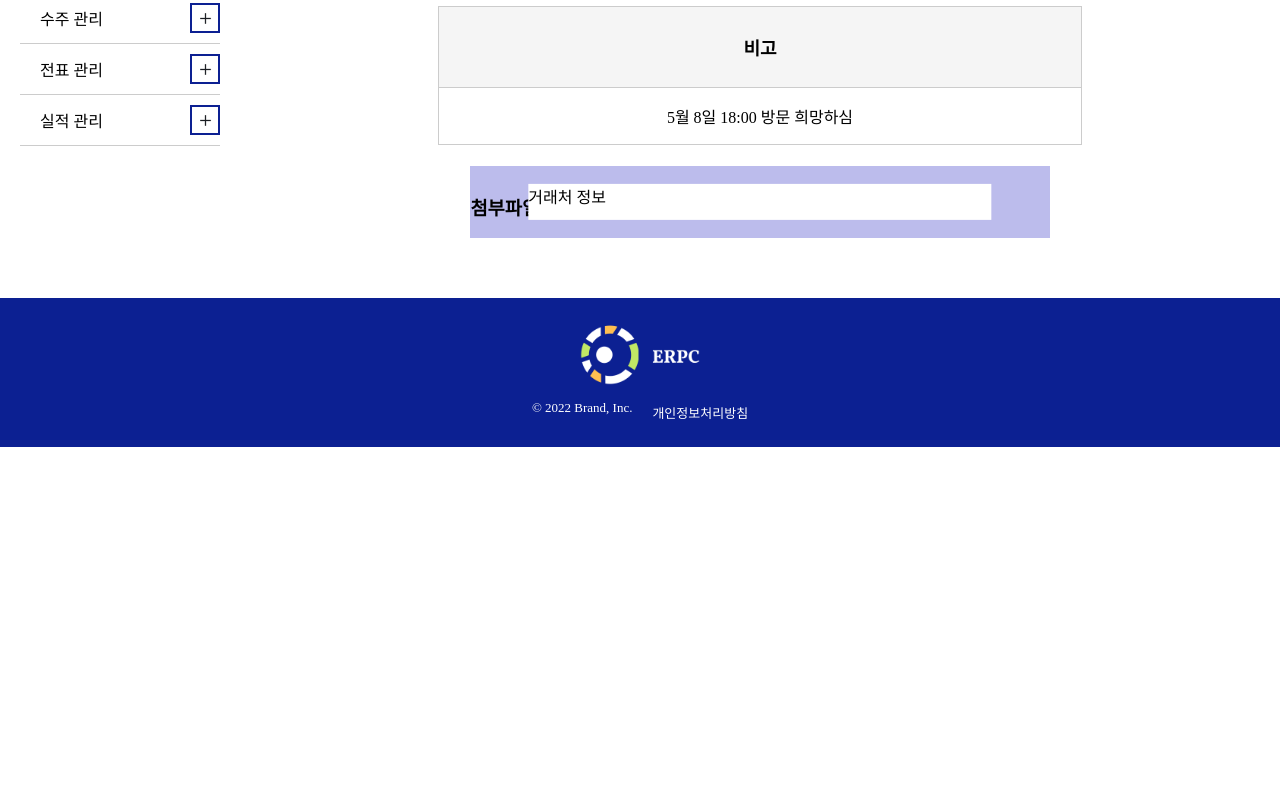
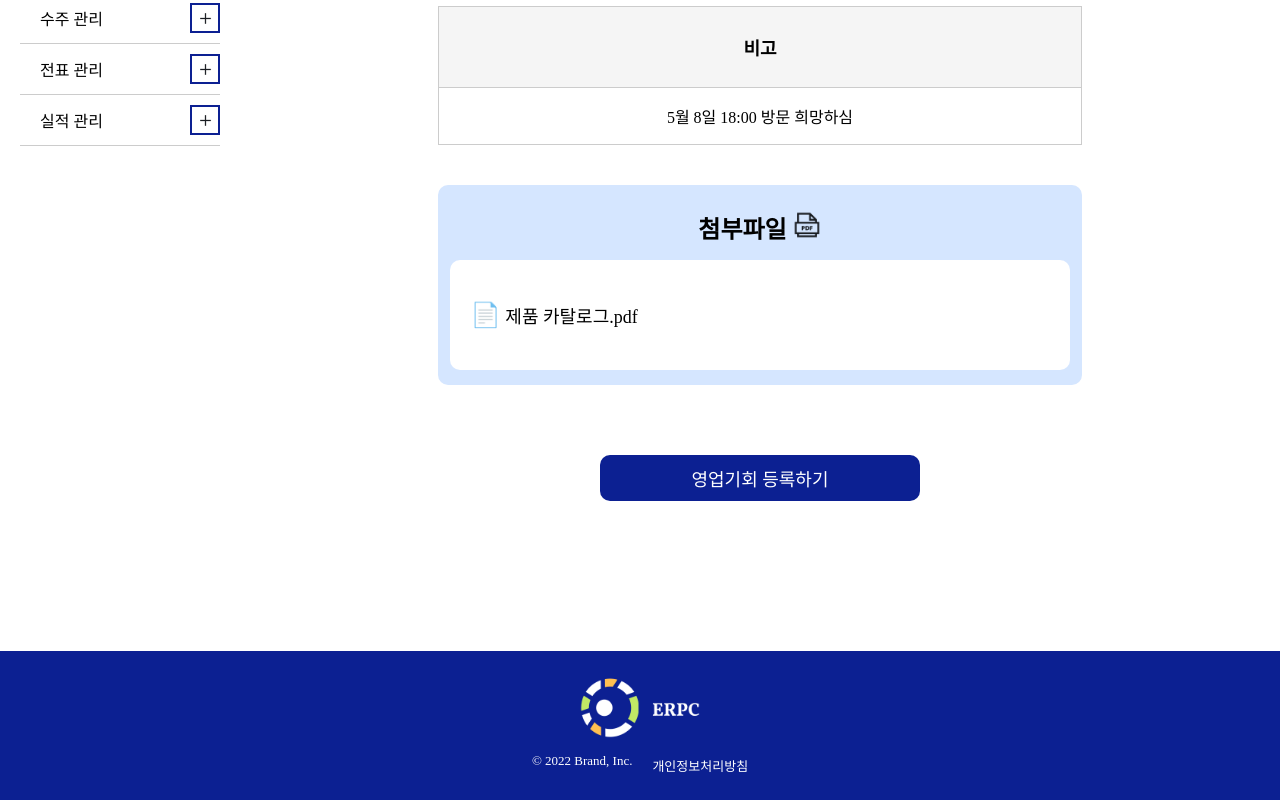
Before and after one commit to beyond-sw-camp/be04-final-team06-ERPC, a Vue app in the folder Frontend/erpc/: page /salesopp/regist in a window 1280 px wide. Shown: the part 485-1285 px from the top of the page. Before the commit the page ends 932 px from the top, so only its background shows below. Built offline with nearby package versions, Linux system fonts and the light colour scheme; a web font is replaced by a local one.

Commit message:
영업기회
영업기회 css 수정

```diff
--- a/Frontend/erpc/src/components/salesopp/SalesOppRegist.vue
+++ b/Frontend/erpc/src/components/salesopp/SalesOppRegist.vue
@@ -34,11 +34,21 @@
                     </tr>
                 </tbody>
             </table>
-            <div class="contract-attachment">
-            <h3>첨부파일<img src="@/assets/img/pdf.png" class="pdf"></h3>
-            <div class="contract-attachment-content">거래처 정보</div>
         </div>
-
+        <div class="estimate-attachment">
+            <div class="estimate-attachment-header">
+                <h2 class="estimate-file">첨부파일</h2>
+                <img src="@/assets/img/pdf.png" class="estimate-pdfimage">
+            </div>
+            <div class="estimate-attachment-content">
+                <div class="file-list">
+                    <span class="file-icon">📄</span>
+                    <span class="file-name">제품 카탈로그.pdf</span>
+                </div>
+            </div>
+        </div>
+        <div class="estimate-regist-btn-div">
+            <button class="estimate-regist-btn">영업기회 등록하기</button>
         </div>
     </div>
 </template>
```
